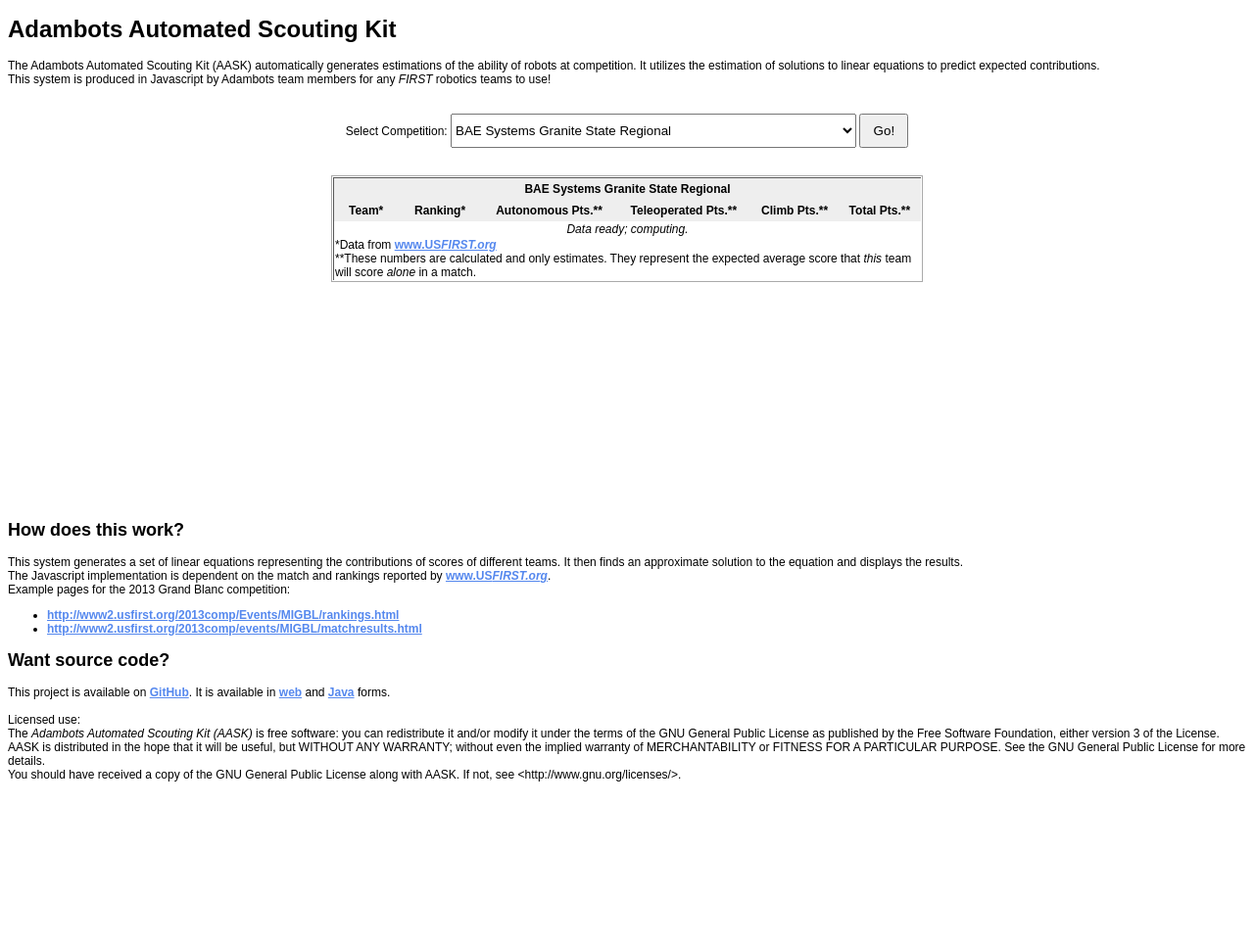
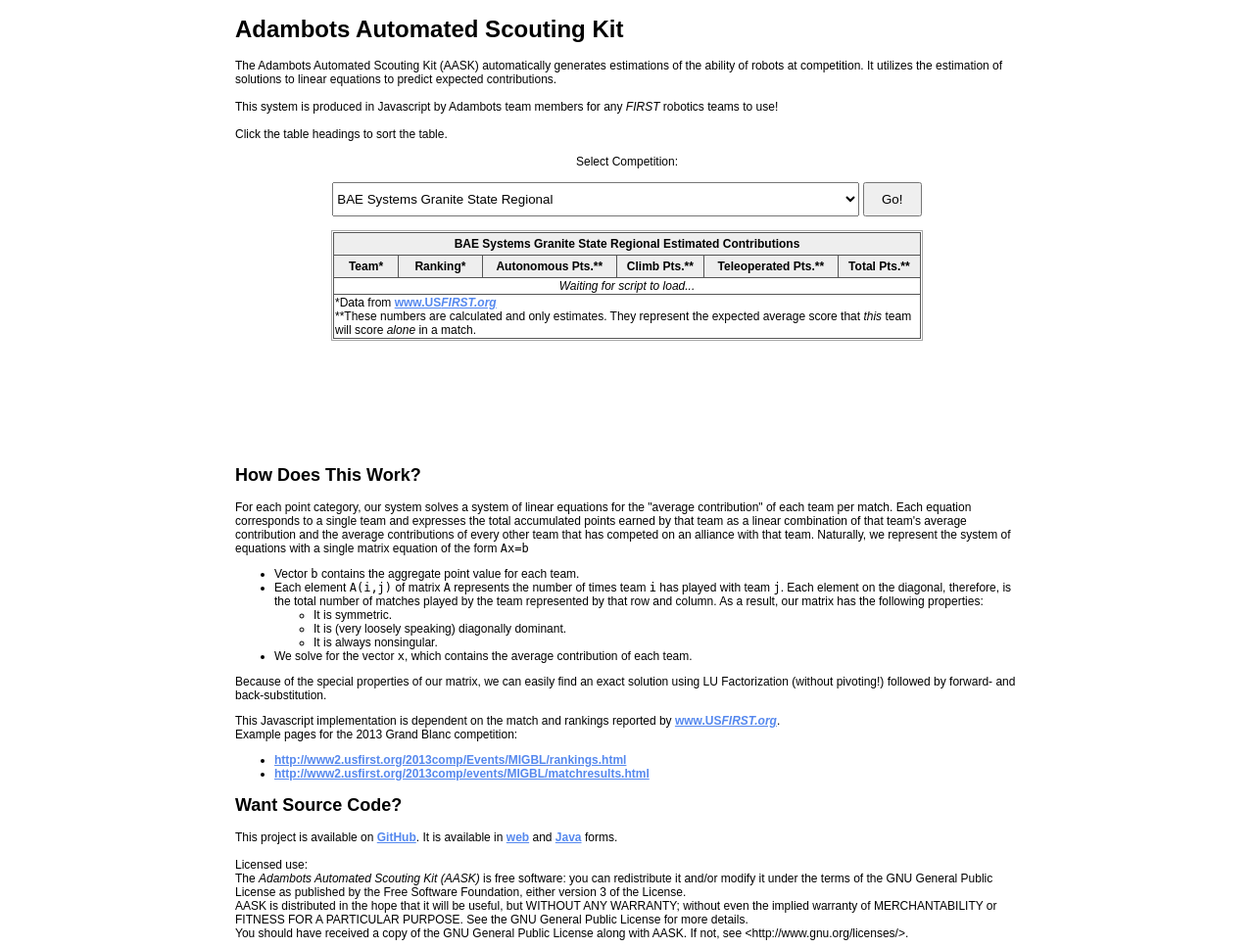
Before and after one commit to benrbray/adambots-automated-scouting-kit, a PHP site: page / in a window 1280 px wide. Shown: the whole page at 98% size. Before the commit the page ends 798 px from the top, so only its background shows below. Run offline with PHP 8.4, Linux system fonts and the light colour scheme; data that the repository does not hold is empty.

Commit message:
Update index.php

```diff
--- a/web/index.php
+++ b/web/index.php
@@ -18,17 +18,14 @@ Loading a page from WW2.USFIRST.ORG violates the same-origin policy.
 Instead, this pages acts a proxy, so same-origin isn't violated.
 */
 if (isset($_REQUEST["grab"])) {
-  $url = "http://www2.usfirst.org/" . $_REQUEST["grab"];
-    $u = @file_get_contents($url);
-	if ($u)
-	{
-	exit($u);
-	}
-	else
-	{
-	exit("404");
+    $u = @file_get_contents("http://www2.usfirst.org/" . $_REQUEST["grab"]);
+	if ($u) {
+		exit($u);
+	} else {
+		exit("404");
 	}
 }
+
 ?>
 
 <!doctype html>
@@ -36,24 +33,27 @@ if (isset($_REQUEST["grab"])) {
 <html>
 	<head>
 		<title>Adambots Automated Scouting Kit</title>
-		<script type="text/javascript" src="sortTable.js"></script>
+		<script type="text/javascript" src="sorttable.js"></script>
 		<script type="text/javascript" src="colortable.js"></script>
 		<script type="text/javascript" src="page.js"></script>
 		<script type="text/javascript" src="main.js"></script>
 		<link href="scouting.css" rel="stylesheet" type="text/css">
 	</head>
-	<body>
+	<body style="padding-left:32px; padding-right:32px; width:800px; margin-left:auto; margin-right:auto;">
 		<h1>Adambots Automated Scouting Kit</h1>
-		The Adambots Automated Scouting Kit (AASK) automatically generates estimations of the ability of robots at competition. It utilizes the estimation of solutions to linear equations to predict expected contributions.<br/>
+		The Adambots Automated Scouting Kit (AASK) automatically generates estimations of the ability of robots at competition. It utilizes the estimation of solutions to linear equations to predict expected contributions.<br/><br/>
 		This system is produced in Javascript by Adambots team members for any <em>FIRST</em> robotics teams to use!
 		<br/>
 		<br/>
+		Click the table headings to sort the table.<br/>
 		<br/>
 
-		<div id="change-selection" style="height:35px; text-align:center;">
-			Select Competition:
-			<select id="compselector" style="height:35px;outline:none;vertical-align:top;"></select>
-			<button id="goToComp" style="width:50px;height:35px;">Go!</button>
+		<div id="change-selection" style="text-align:center;">
+			Select Competition:<br/><br/>
+			<div style="height:35px;">
+				<select id="compselector" style="width:538px;height:35px;outline:none;vertical-align:top;"></select>
+				<button id="goToComp" style="width:60px;height:35px;">Go!</button><br/>
+			</div>
 
 			<script>
 				var competitionList = [
@@ -186,26 +186,25 @@ if (isset($_REQUEST["grab"])) {
 			</div>
 
 		<br/>
-		<br/>
 
 		<div style="border:1px solid #AAAAAA; width:600px; padding:1px;margin-left:auto;margin-right:auto;">
-			<table id="thetable" data-sorting="iidddd">
+			<table class="shinytable" id="oprtable" data-sorting="iidddd">
 				<thead>
 					<tr>
 						<td colspan="6">
-						<script>document.write(eventName);</script>
+						<script>document.write(eventName + " Estimated Contributions");</script>
 						</td>
 					</tr>
 					<tr>
 						<td>Team*</td>
 						<td>Ranking*</td>
 						<td>Autonomous Pts.**</td>
+						<td>Climb Pts.**</td>
 						<td>Teleoperated Pts.**</td>
-						<td>Climb Pts.**</td>
 						<td>Total Pts.**</td>
 					</tr>
 				</thead>
-				<tbody id="thedata">
+				<tbody id="oprdata">
 					<tr><td colspan="6"><em>Waiting for script to load...</em></td></tr>
 				</tbody>
 				<tfoot>
@@ -217,19 +216,76 @@ if (isset($_REQUEST["grab"])) {
 		</div>
 
 		<br/>
-		<div style="height:200px;"></div>
+		<!--
+		<div style="border:1px solid #AAAAAA; width:600px; padding:1px;margin-left:auto;margin-right:auto;">
+			<table class="shinytable" id="matchtable">
+				<thead>
+					<tr>
+						<td colspan="11">
+							<script>document.write(eventName + " Match Predictions")</script>
+						</td>
+					</tr>
+					<tr>
+						<td>Match</td>
+						<td>Red 1</td>
+						<td>Red 2</td>
+						<td>Red 3</td>
+						<td>Blue 1</td>
+						<td>Blue 2</td>
+						<td>Blue 3</td>
+						<td>Red Score**</td>
+						<td>Blue Score**</td>
+						<td>Est. Blue Score**</td>
+						<td>Est. Blue Score**</td>
+					</tr>
+				</thead>
+				<tbody id="matchdata">
+					<tr><td colspan="1"><em>Waiting for script to load...</em></td></tr>
+				</tbody>
+				<tfoot>
+					<tr><td colspan="11">
+					*Data from <a href="http://www.usfirst.org">www.US<em>FIRST.org</em></a><br/>
+					**These numbers are calculated and only estimates. They represent the expected average score that <em>this</em> team will score <em>alone</em> in a match.
+					</td></tr>
+				</tfoot>
+			</table>
+		</div>
+		-->
+
+		<br/>
+		<div style="height:70px;"></div>
 		<br/>
 
-		<h2>How does this work?</h2>
-		This system generates a set of linear equations representing the contributions of scores of different teams. It then finds an approximate solution to the equation and displays the results.<br/>
-		The Javascript implementation is dependent on the match and rankings reported by <a href="http://www.usfirst.org">www.US<em>FIRST.org</em></a>.<br/>
+<h2>How Does This Work?</h2>
+		<p>For each point category, our system solves a system of linear equations for the "average contribution" of each team per match.  Each equation corresponds to
+		a single team and expresses the total accumulated points earned by that team as a linear combination of that team's average contribution and the average
+		contributions of every other team that has competed on an alliance with that team.  Naturally, we represent the system of equations with a single matrix equation
+		of the form <code>Ax=b</code>
+
+		<ul>
+			<li>Vector <code>b</code> contains the aggregate point value for each team.</li>
+			<li>Each element <code>A(i,j)</code> of matrix <code>A</code> represents the number of times team <code>i</code> has played with team <code>j</code>.
+				Each element on the diagonal, therefore, is the total number of matches played by the team represented by that row and column.  As a result, our
+				matrix has the following properties:
+				<ul>
+					<li>It is symmetric.</li>
+					<li>It is (very loosely speaking) diagonally dominant.</li>
+					<li>It is always nonsingular.</li>
+				</ul>
+			</li>
+			<li>We solve for the vector <code>x</code>, which contains the average contribution of each team.</li>
+		</ul>
+
+		<p>Because of the special properties of our matrix, we can easily find an exact solution using LU Factorization (without pivoting!) followed by forward- and back-substitution.</p>
+
+		<p>This Javascript implementation is dependent on the match and rankings reported by <a href="http://www.usfirst.org">www.US<em>FIRST.org</em></a>.<br/>
 		Example pages for the 2013 Grand Blanc competition:
 		<ul>
 			<li><a href="http://www2.usfirst.org/2013comp/Events/MIGBL/rankings.html">http://www2.usfirst.org/2013comp/Events/MIGBL/rankings.html</a></li>
 			<li><a href="http://www2.usfirst.org/2013comp/events/MIGBL/matchresults.html">http://www2.usfirst.org/2013comp/events/MIGBL/matchresults.html</a></li>
 		</ul>
 
-		<h2>Want source code?</h2>
+		<h2>Want Source Code?</h2>
 		This project is available on <a href="https://github.com/benrbray/adambots-automated-scouting-kit/">GitHub</a>. It is available in <a href="https://github.com/benrbray/adambots-automated-scouting-kit/">web</a> and <a href="https://github.com/benrbray/adambots-automated-scouting-kit/tree/master/java">Java</a> forms.<br/>
 		<br/>
 		Licensed use:<br/>
```
